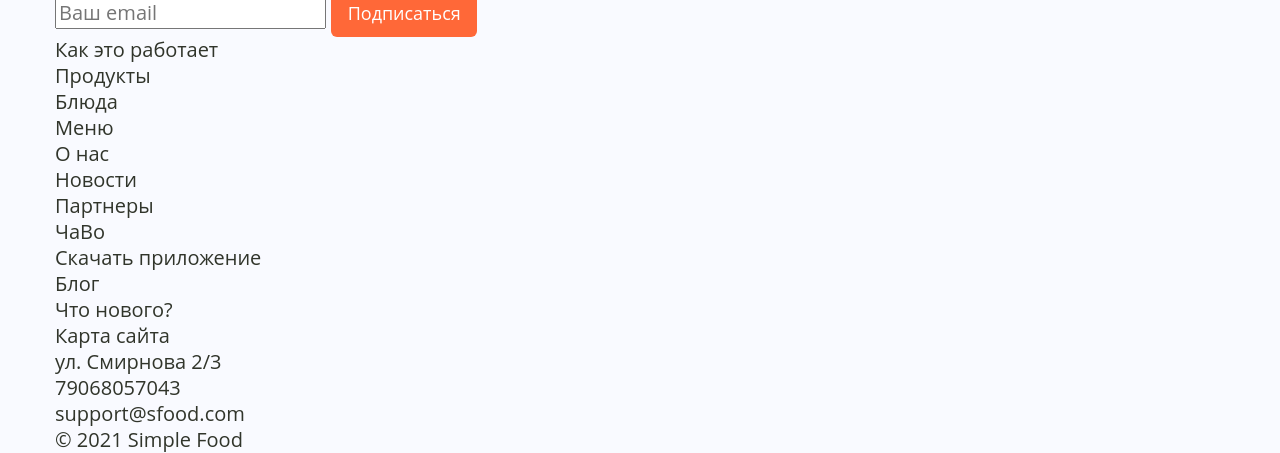
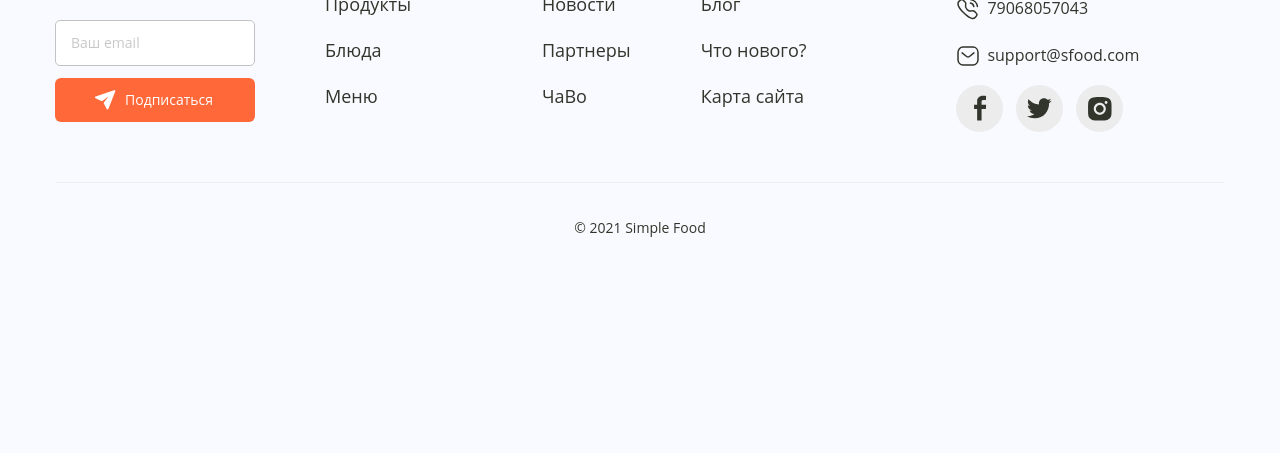
Before and after one commit to averuan/simplefood, a website: page app/index.html in a window 1280 px wide. Shown: the part 1559-2012 px from the top of the page. After the commit the page ends 1828 px from the top, so only its background shows below. Drawn offline with nearby package versions, Linux system fonts and the light colour scheme; files that its build step writes are made by us from their sources.

Commit message:
added range

```diff
--- a/app/index.html
+++ b/app/index.html
@@ -28,16 +28,14 @@
           </li>
         </ul>
 
-        <div class="user-nav>
-            <form class=" search" name="search-form" method="post">
-          <label class="search__label" for="search-field">
-            Поиск
-          </label>
-          <input class="search__input" type="search" id="search-field" name="search" placeholder="Поиск" required>
-          <button class="search__btn" type="submit" value="search">Найти</button>
-          </form>
-
-          <input type="image" src="images/cart.svg" alt="Кнопка «input»">
+        <div class="user-nav">
+          <button class="search" type="submit" value="search">
+            <img class="search__img" src="images/search.svg" alt="Найти">
+          </button>
+          <button class="cart" type="submit" value="cart">
+            <img class="cart__img" src="images/cart.svg" alt="Корзина">
+            <span class="cart__order">4</span>
+          </button>
         </div>
       </nav>
 
--- a/app/scss/style.scss
+++ b/app/scss/style.scss
@@ -99,6 +99,48 @@
   width: 0;
   transition: width 0.01s;
 }
+
+.user-nav {
+  display: flex;
+}
+
+.search {
+
+  &__img {
+    width: 24px;
+    height: 24px;
+    margin-right: 33px;
+  }
+}
+
+.cart {
+  position: relative;
+
+  &__img {
+    width: 24px;
+    height: 24px;
+  }
+
+  &__order {
+    position: absolute;
+    top: 0;
+    left: 0;
+    font-size: 10px;
+    line-height: 1.2;
+    color: #ffffff;
+
+      ::after {
+        position: absolute;
+        top: 0;
+        left: 0;
+        background-color: blue;
+        width: 14px;
+        height: 14px;
+        border-radius: 100%;
+    }
+  }
+}
+
 
 .hero,
 .range {
@@ -211,8 +253,136 @@
   }
 }
 
+.footer {
 
+  &__inner {
+    display: flex;
+    padding-bottom: 60px;
+  }
 
+  &__content {
+    margin-right: 70px;
+  }
+
+  &__item:not(:last-child) {
+    margin-bottom: 20px;
+  }
+
+  &__item.footer__item--logo {
+    margin-bottom: 30px;
+  }
+
+  &__button {
+    font-size: 14px;
+    width: 200px;
+    height: 44px;
+    position: relative;
+    text-align: start;
+
+    &::before {
+      background-image: url(../images/frame.svg);
+      content: '';
+      position: absolute;
+      height: 24px;
+      width: 24px;
+      top: 50%;
+      left: 38px;
+      transform: translateY(-50%);
+      background-repeat: no-repeat;
+      background-size: contain;
+      background-position: center center;
+    }
+  }
+  &__link {
+    font-size: 18px;
+  }
+}
+
+.button__text {
+  padding-left: 70px;
+}
+
+.subscribe {
+  max-width: 200px;
+
+  &__input {
+    font-size: 14px;
+    border: 1px solid #c2c2c2;
+    border-radius: 5px;
+    margin-bottom: 12px;
+    padding: 13px 15px;
+    width: 200px;
+
+    &::placeholder {
+      color: rgba(194, 194, 194, 0.9);
+    }
+  }
+}
+
+.contacts {
+
+  &__content {
+    padding-bottom: 15px;
+  }
+
+  &__item:not(:last-child) {
+    margin-bottom: 15px;
+  }
+
+  &__link {
+    font-size: 16px;
+    line-height: 2;
+    position: relative;
+    padding-left: 31px;
+
+    &::before {
+      content: '';
+      position: absolute;
+      height: 24px;
+      width: 24px;
+      top: 0;
+      left: 0;
+      background-repeat: no-repeat;
+      background-size: contain;
+      background-position: center center;
+    }
+
+    &--location::before {
+      background-image: url(../images/contacts/location.svg);
+    }
+
+    &--calling::before {
+      background-image: url(../images/contacts/calling.svg);
+    }
+
+    &--message::before {
+      background-image: url(../images/contacts/message.svg);
+    }
+  }
+}
+
+.socials {
+  display: flex;
+
+  &__link {
+    padding-right: 47px;
+    padding-bottom: 21px;
+    margin-right: 13px;
+    background-repeat: no-repeat;
+    background-size: contain;
+  }
+}
+
+.copyright {
+  text-align: center;
+  border-top: 1px solid rgba(194, 194, 194, 0.2);
+  padding: 30px 0;
+
+  &__text {
+    font-size: 14px;
+    line-height: 1;
+  }
+}
 
 
 
```
Also changed, not shown: app/images/search.svg (added).
